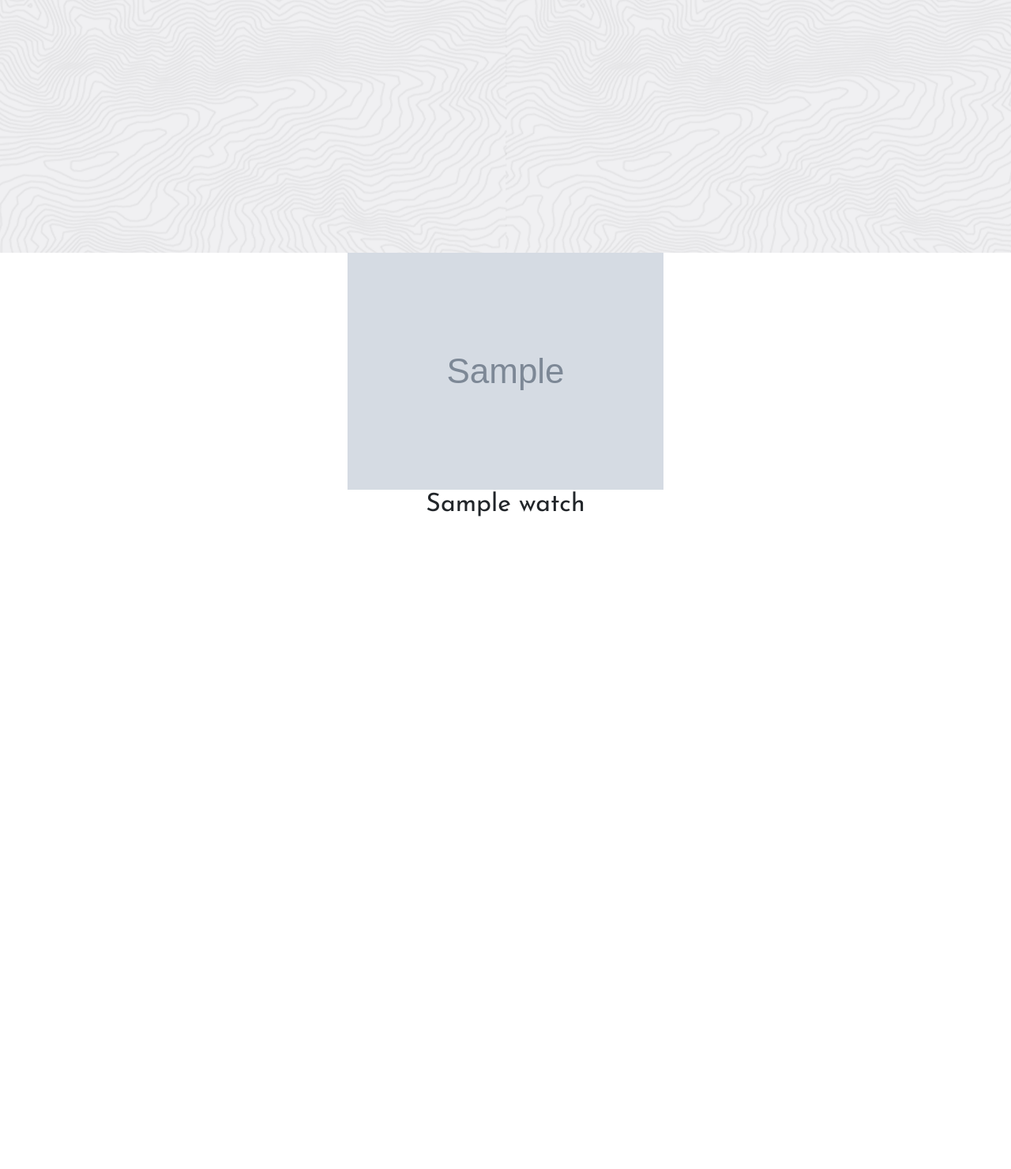
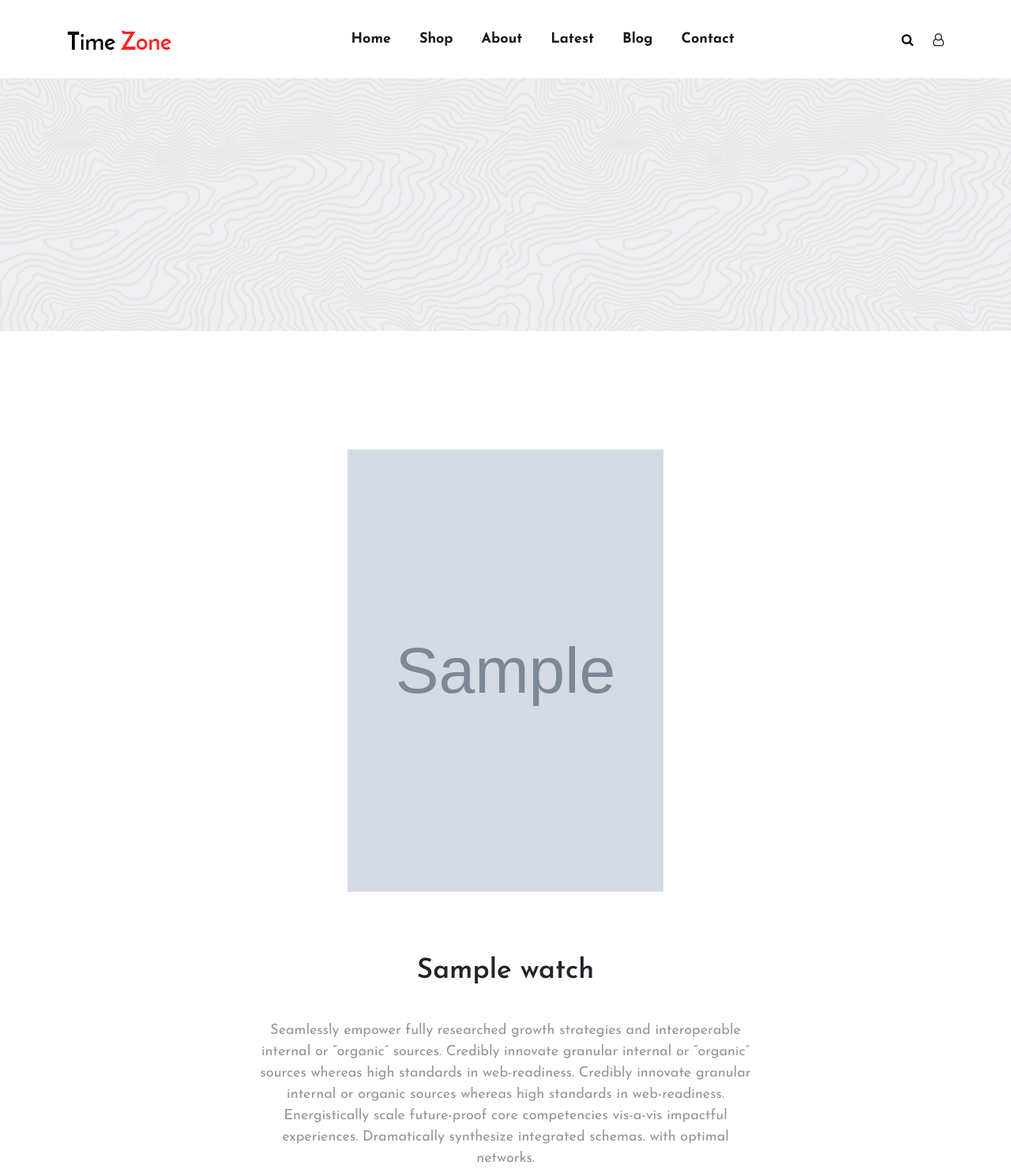
Before and after one commit to Scorpion197/Ecommerce-Web-App, a Django app: page /store/1 in a window 1280 px wide. Shown: the whole page at 79% size. Before the commit the page ends 654 px from the top, so only its background shows below. Run offline with Django 3.2, Linux system fonts and the light colour scheme; tables that the repository leaves empty hold one stand-in row (values such as "Sample post"); grey boxes marked "Sample" are stand-in pictures; some libraries are stand-ins or nearby versions.

Commit message:
Updated view single item UI

```diff
--- a/ecommerce/EcommerceProject/StoreApp/templates/singleitem.html
+++ b/ecommerce/EcommerceProject/StoreApp/templates/singleitem.html
@@ -23,8 +23,45 @@
 </head>
 
 <body>
+    <nav class="navbar navbar-expand-lg navbar-light" id="nav-bar">
+        <div class='container navcont'>
+            <a class="navbar-brand" href="#">
+                <img src="{% static 'images/logo.webp' %}" alt="Logo" id="logo-image" class="display">
+            </a>
+            <button class="navbar-toggler" type="button" data-toggle="collapse" data-target="#main-nav" aria-controls="navbarSupportedContent" aria-expanded="false" aria-label="Toggle navigation">
+            <span class="navbar-toggler-icon"></span>
+            </button>
+            <div class="collapse navbar-collapse" id="main-nav">
+                <ul class="navbar-nav ml-auto mx-auto display">
+                    <li class="nav-item">
+                        <a class="nav-link" href="#">Home <span class="sr-only">(current)</span></a>
+                    </li>
+                    <li class="nav-item">
+                        <a class="nav-link" href="#" id='link-2'>Shop</a>
+                    </li>
+                    <li class="nav-item">
+                        <a class="nav-link" href="#" id='link-3'>About</a>
+                    </li>
+                    <li class="nav-item">
+                        <a class="nav-link" href="#" id="link-4">Latest</a>
+                    </li>
+                    <li class="nav-item">
+                        <a class="nav-link" href="#" id="link-5">Blog</a>
+                    </li>
+                    <li class="nav-item">
+                        <a class="nav-link" href="#" id="link-7">Contact</a>
+                    </li>
+                </ul>
 
-    <header>
+            </div>
+            <form class="d-flex nav-bar-icons">
+                    <a class="nav-search display" id="search-button"><i class="fa fa-search" aria-hidden="true"></i> </a>
+                    <a class="nav-login display" id ="login-button"><i class="fa fa-user-o" aria-hidden="true"></i></a>
+            </form>
+        </div>
+    </nav>
+
+    <section id="first-section">
 
         <div class="container-fluide">
 
@@ -32,13 +69,24 @@
                 <div class="col-lg-12 col-md-12 col-sm-12 mosaic"></div>
             </div>
 
-            <div class="row">
+            <div class="row" id="second-row">
 
                 <div class="col-lg-12 col-md-12 col-sm-12 text-center">
 
                     <div class="item">
                         <img src= "{{ item.image.url }}" alt="Luxury watch">
                         <h2> {{ item.watch_name }} </h2>
+                        <p class="text-center">
+
+                            Seamlessly empower fully researched growth strategies and
+                            interoperable internal or “organic” sources. Credibly
+                            innovate granular internal or “organic” sources whereas
+                            high standards in web-readiness. Credibly innovate granular
+                            internal or organic sources whereas high standards in web-readiness.
+                            Energistically scale future-proof core competencies vis-a-vis impactful
+                            experiences. Dramatically synthesize integrated schemas. with optimal networks.
+
+                        </p>
                     </div>
 
                 </div>
@@ -46,6 +94,6 @@
             </div>
         </div>
 
-    </header>
+    </section>
 </body>
 </html>
--- a/ecommerce/EcommerceProject/static/css/singleitem.css
+++ b/ecommerce/EcommerceProject/static/css/singleitem.css
@@ -10,7 +10,42 @@ body {
     overflow-x: hidden;
 }
 
-header .mosaic {
+nav .collapse ul {
+
+    padding: 20px 0px 20px 0px;
+}
+
+nav .collapse ul .nav-link {
+    font-size: 18px !important;
+    font-weight: 800 !important;
+    margin-left: 10px;
+    margin-right: 10px;
+}
+
+nav .nav-search {
+    color: #000;
+    margin-right: 25px;
+    margin-top: 5px;
+    cursor: pointer;
+}
+
+nav .nav-login {
+    color: #000;
+    margin-top: 5px;
+    cursor: pointer;
+}
+
+
+@media (max-width: 576px )  {
+
+    nav .nav-bar-icons {
+
+        order: 2 !important;
+    }
+
+}
+
+section .mosaic {
 
     height: 40vh;
     width: 100%;
@@ -19,3 +54,31 @@ header .mosaic {
     background-size: cover;
     background-repeat: no-repeat;
 }
+
+
+#first-section #second-row .item {
+
+    margin-top: 150px;
+}
+#first-section #second-row .item img {
+
+    width: 50vh;
+    height: 70vh;
+}
+
+#first-section #second-row .item h2 {
+
+    margin-top: 10vh;
+    font-size: 35px !important;
+    font-weight: 600;
+}
+
+#first-section #second-row .item p {
+
+    width: 50%;
+    margin: auto;
+    font-size: 18px;
+    margin-top: 5vh;
+    text-align: justify;
+    color: rgb(151, 149, 149);
+}
```
